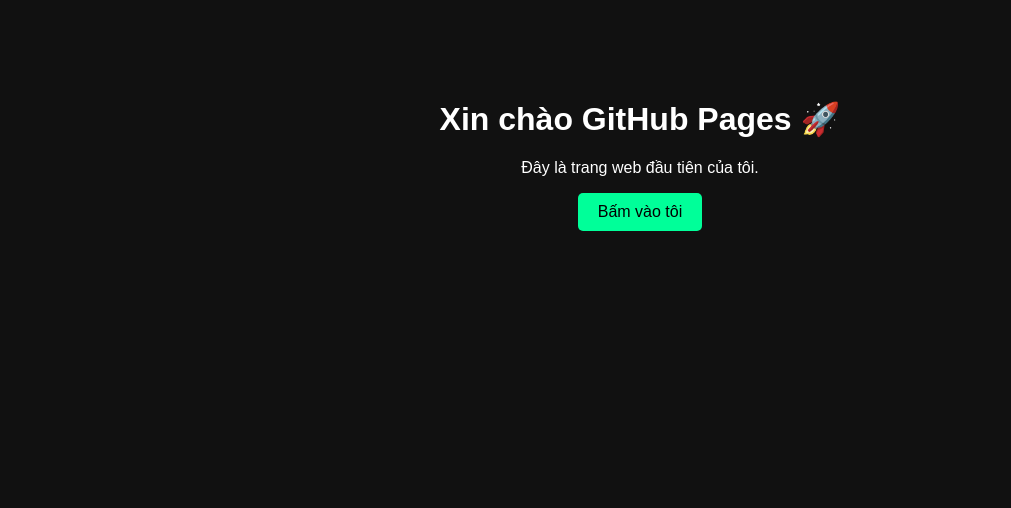
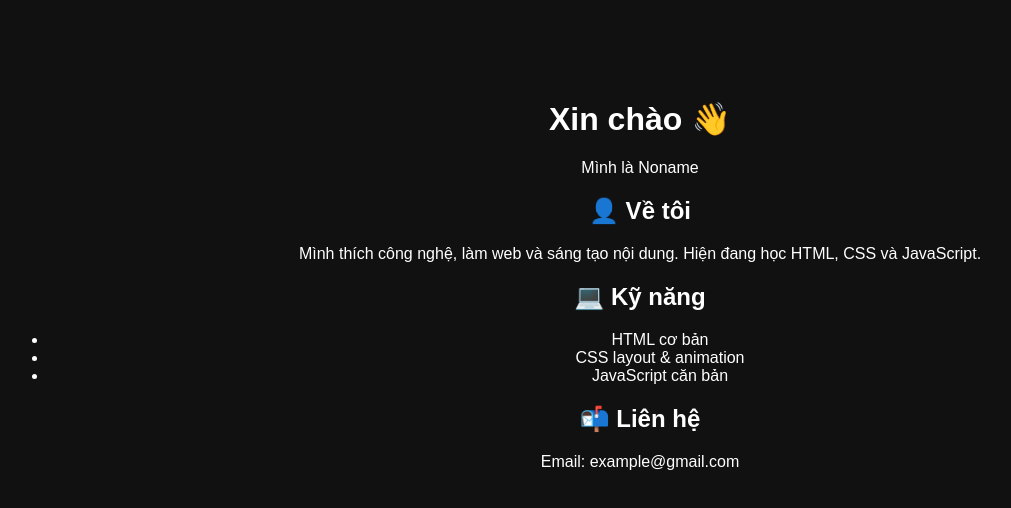
Before and after one commit to QuanCHESS/MyWebsite, a plain HTML site: page index.html in a window 1280 px wide. Shown: the whole page, without its empty margins (0-1011 px from the left). Drawn offline with Linux system fonts and the light colour scheme.

Commit message:
Update index.html

```diff
--- a/index.html
+++ b/index.html
@@ -2,15 +2,37 @@
 <html lang="vi">
 <head>
     <meta charset="UTF-8">
-    <title>Trang web đầu tiên</title>
+    <title>Giới thiệu bản thân</title>
     <link rel="stylesheet" href="style.css">
 </head>
 <body>
 
-    <h1>Xin chào GitHub Pages 🚀</h1>
-    <p>Đây là trang web đầu tiên của tôi.</p>
+    <header class="hero reveal">
+        <h1>Xin chào 👋</h1>
+        <p>Mình là Noname</p>
+    </header>
 
-    <button onclick="sayHello()">Bấm vào tôi</button>
+    <section class="card reveal">
+        <h2>👤 Về tôi</h2>
+        <p>
+            Mình thích công nghệ, làm web và sáng tạo nội dung.
+            Hiện đang học HTML, CSS và JavaScript.
+        </p>
+    </section>
+
+    <section class="card reveal">
+        <h2>💻 Kỹ năng</h2>
+        <ul>
+            <li>HTML cơ bản</li>
+            <li>CSS layout & animation</li>
+            <li>JavaScript căn bản</li>
+        </ul>
+    </section>
+
+    <section class="card reveal">
+        <h2>📬 Liên hệ</h2>
+        <p>Email: example@gmail.com</p>
+    </section>
 
     <script src="script.js"></script>
 </body>
```
